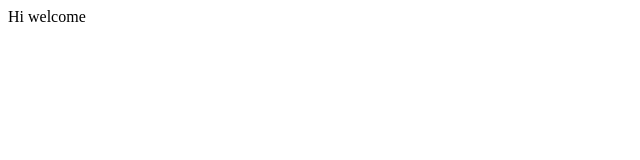
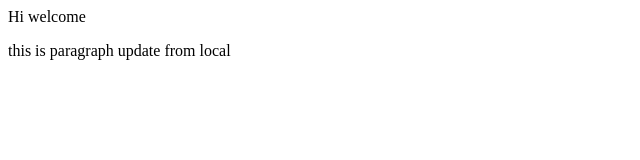
Before and after one commit to sandeeplamba/localRepo, a plain HTML site: page index.html in a window 1280 px wide. Shown: the whole page, without its empty margins (0-640 px from the left). Drawn offline with Linux system fonts and the light colour scheme.

Commit message:
added in index

```diff
--- a/index.html
+++ b/index.html
@@ -6,5 +6,7 @@
   </head>
   <body>
     <p>Hi welcome</p>
+
+    <p>this is paragraph update from local</p>
   </body>
 </html>
```
